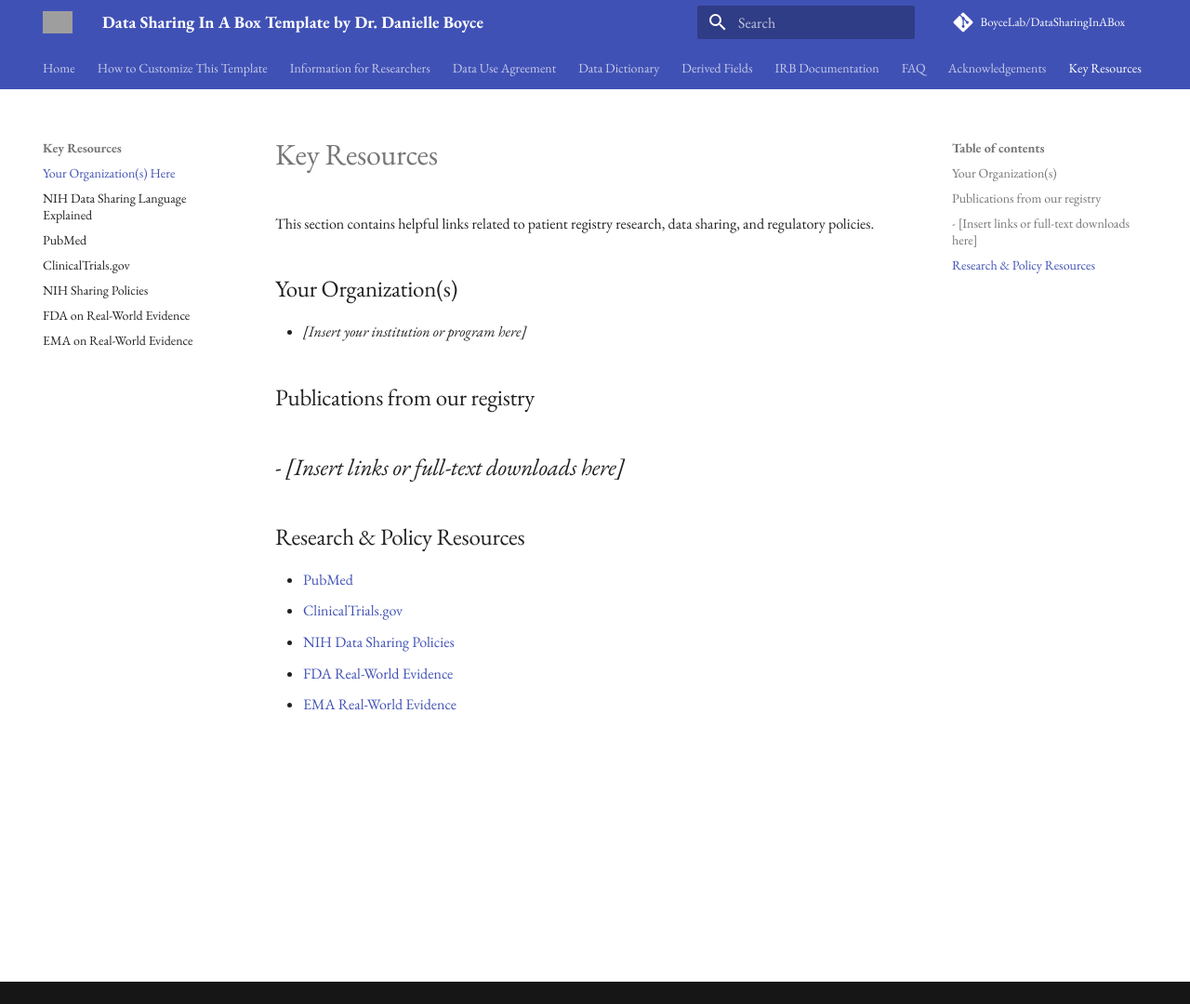
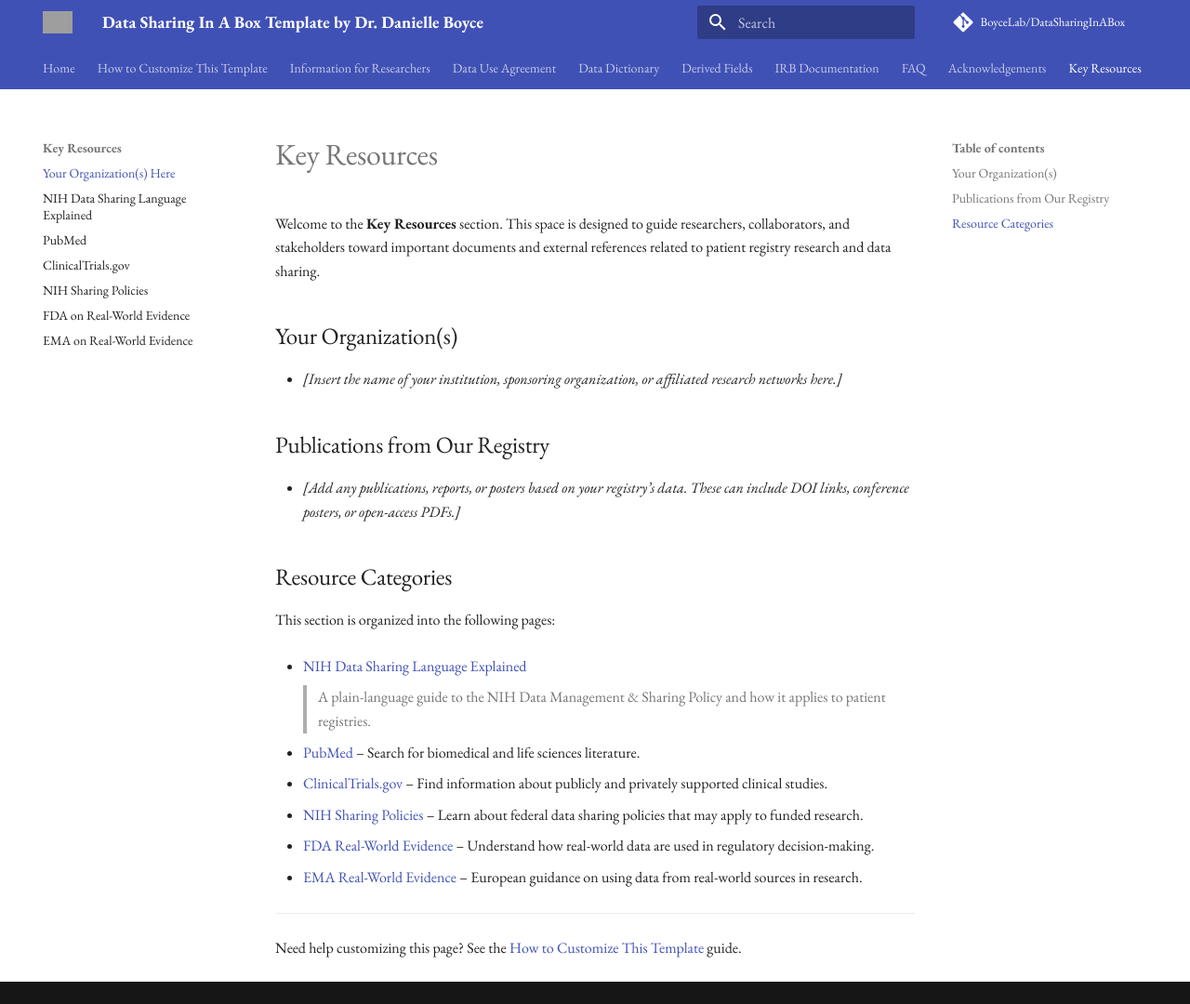
Before and after one commit to BoyceLab/DataSharingInABox, an MkDocs documentation site: the page built from docs/key_resources.md, in a window 1280 px wide and 1080 px high. Shown: the whole window at 93% size. Built offline with MkDocs 1.6.1 and Material for MkDocs 9.7.7, drawn with Linux system fonts in a browser that asks for light colours; comment, search, counter and statistics services are not loaded; grey boxes are pictures that could not be loaded.

Commit message:
Update key_resources.md

```diff
--- a/docs/key_resources.md
+++ b/docs/key_resources.md
@@ -1,18 +1,28 @@
 # Key Resources
 
-This section contains helpful links related to patient registry research, data sharing, and regulatory policies.
+Welcome to the **Key Resources** section. This space is designed to guide researchers, collaborators, and stakeholders toward important documents and external references related to patient registry research and data sharing.
 
 ## Your Organization(s)
 
-- *[Insert your institution or program here]*
+- *[Insert the name of your institution, sponsoring organization, or affiliated research networks here.]*
 
-## Publications from our registry
-- *[Insert links or full-text downloads here]*
--
-## Research & Policy Resources
+## Publications from Our Registry
 
-- [PubMed](https://pubmed.ncbi.nlm.nih.gov/)
-- [ClinicalTrials.gov](https://clinicaltrials.gov/)
-- [NIH Data Sharing Policies](https://grants.nih.gov/policy-and-compliance/policy-topics/sharing-policies)
-- [FDA Real-World Evidence](https://www.fda.gov/science-research/science-and-research-special-topics/real-world-evidence)
-- [EMA Real-World Evidence](https://www.ema.europa.eu/en/about-us/how-we-work/data-regulation-big-data-other-sources/real-world-evidence)
+- *[Add any publications, reports, or posters based on your registry’s data. These can include DOI links, conference posters, or open-access PDFs.]*
+
+## Resource Categories
+
+This section is organized into the following pages:
+
+- [NIH Data Sharing Language Explained](nih-data-sharing.md)
+  > A plain-language guide to the NIH Data Management & Sharing Policy and how it applies to patient registries.
+
+- [PubMed](https://pubmed.ncbi.nlm.nih.gov/) – Search for biomedical and life sciences literature.
+- [ClinicalTrials.gov](https://clinicaltrials.gov/) – Find information about publicly and privately supported clinical studies.
+- [NIH Sharing Policies](https://grants.nih.gov/policy-and-compliance/policy-topics/sharing-policies) – Learn about federal data sharing policies that may apply to funded research.
+- [FDA Real-World Evidence](https://www.fda.gov/science-research/science-and-research-special-topics/real-world-evidence) – Understand how real-world data are used in regulatory decision-making.
+- [EMA Real-World Evidence](https://www.ema.europa.eu/en/about-us/how-we-work/data-regulation-big-data-other-sources/real-world-evidence) – European guidance on using data from real-world sources in research.
+
+---
+
+Need help customizing this page? See the [How to Customize This Template](customization.md) guide.
```
